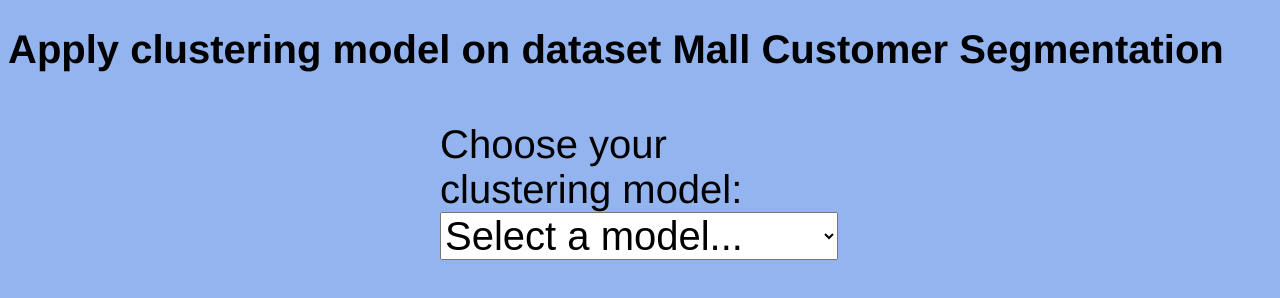
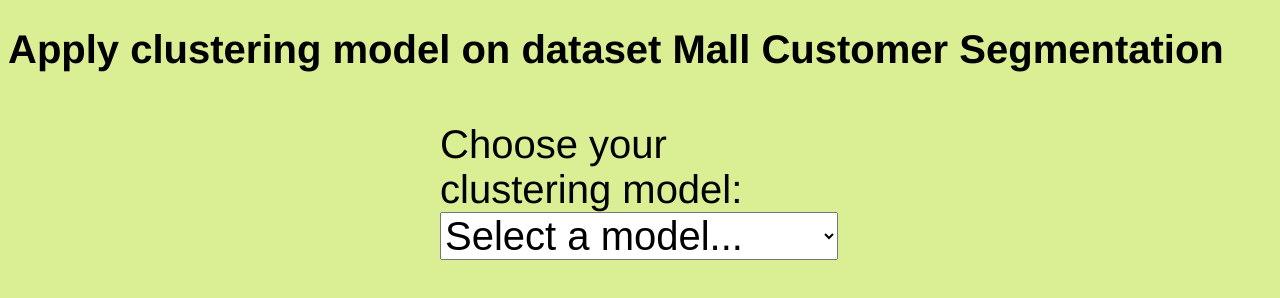
Before and after one commit to paulinefouquet/CI_modele_clustering, a plain HTML site: page frontend/index.html in a window 1280 px wide. Drawn offline with Linux system fonts and the light colour scheme.

Commit message:
test back and fetch

```diff
--- a/frontend/css/style.css
+++ b/frontend/css/style.css
@@ -1,6 +1,6 @@
 html {
   box-sizing: border-box;
-  background: #93b4ee;
+  background: #daee93;
   font-family: 'helvetica neue';
   font-size: 40px;
   font-weight: 200;
```
Also changed, not shown: 1 other file.
